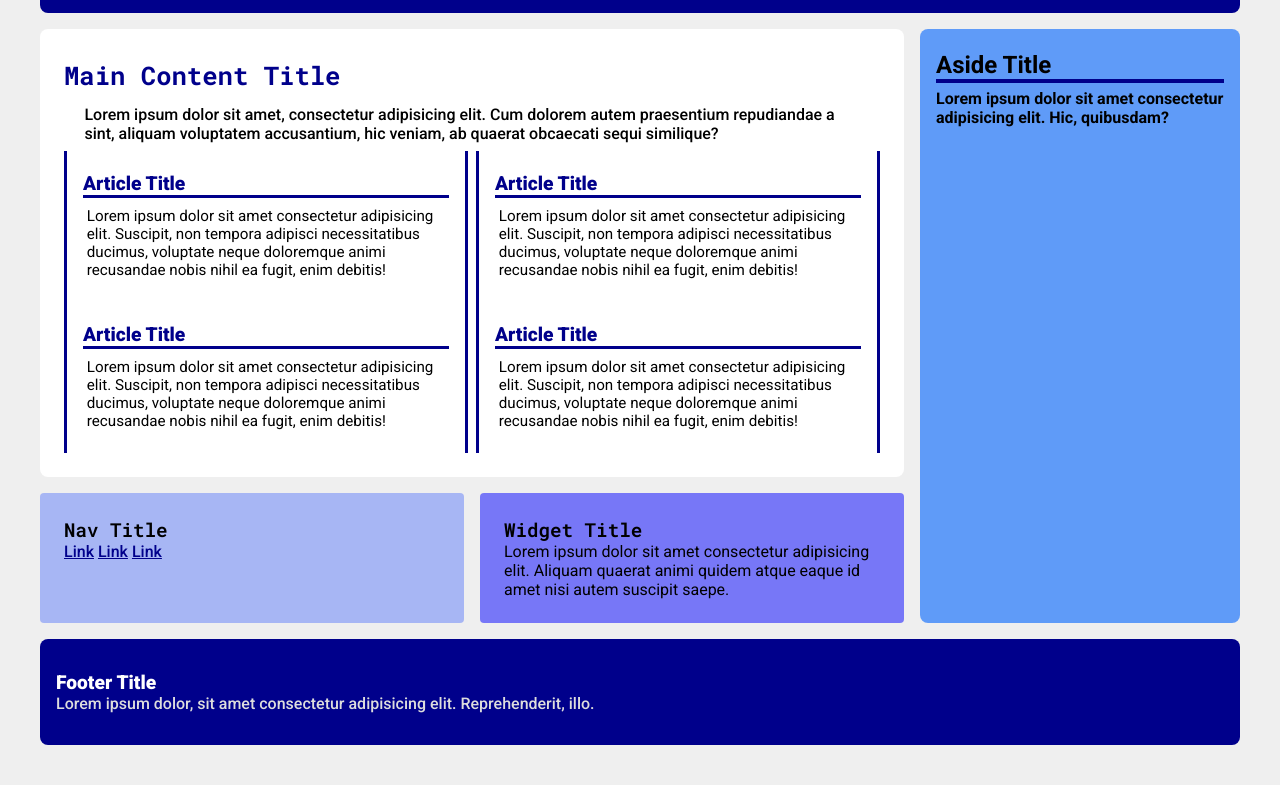
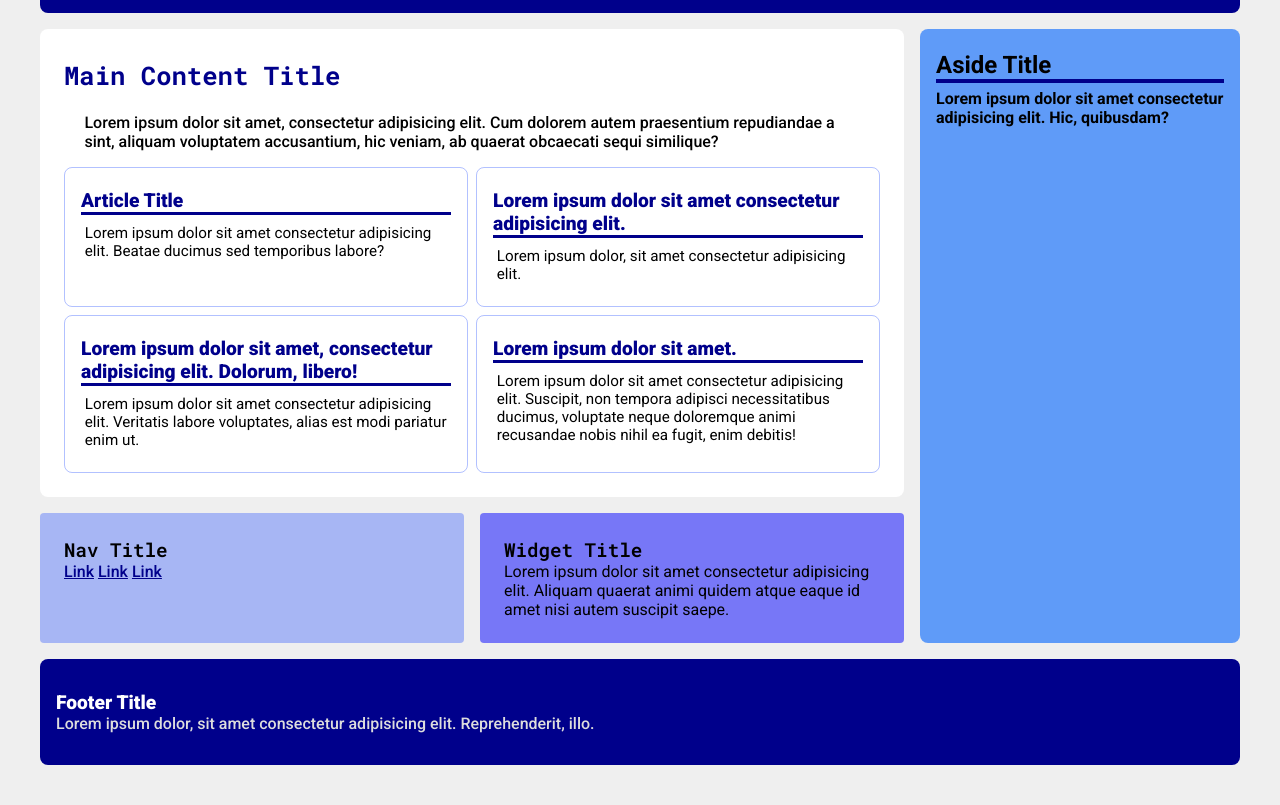
Before and after one commit to Bl4ky113/notasGridLayout, a plain HTML site: page grid-responsive.html in a window 1280 px wide. Shown: the part 102-907 px from the top of the page. Drawn offline with Linux system fonts and the light colour scheme.

Commit message:
Agregado Grid Area y arreglado style de articles

```diff
--- a/grid-responsive.html
+++ b/grid-responsive.html
@@ -24,23 +24,23 @@
          <article>
             <h3 class="article__title">Article Title</h3>
             <p class="article__paragraph">
-               Lorem ipsum dolor sit amet consectetur adipisicing elit. Suscipit, non tempora adipisci necessitatibus ducimus, voluptate neque doloremque animi recusandae nobis nihil ea fugit, enim debitis!
+               Lorem ipsum dolor sit amet consectetur adipisicing elit. Beatae ducimus sed temporibus labore?
             </p>
          </article>
          <article>
-            <h3 class="article__title">Article Title</h3>
+            <h3 class="article__title">Lorem ipsum dolor sit amet consectetur adipisicing elit.</h3>
             <p class="article__paragraph">
-               Lorem ipsum dolor sit amet consectetur adipisicing elit. Suscipit, non tempora adipisci necessitatibus ducimus, voluptate neque doloremque animi recusandae nobis nihil ea fugit, enim debitis!
+               Lorem ipsum dolor, sit amet consectetur adipisicing elit.
             </p>
          </article>
          <article>
-            <h3 class="article__title">Article Title</h3>
+            <h3 class="article__title">Lorem ipsum dolor sit amet, consectetur adipisicing elit. Dolorum, libero!</h3>
             <p class="article__paragraph">
-               Lorem ipsum dolor sit amet consectetur adipisicing elit. Suscipit, non tempora adipisci necessitatibus ducimus, voluptate neque doloremque animi recusandae nobis nihil ea fugit, enim debitis!
+               Lorem ipsum dolor sit amet consectetur adipisicing elit. Veritatis labore voluptates, alias est modi pariatur enim ut.
             </p>
          </article>
          <article>
-            <h3 class="article__title">Article Title</h3>
+            <h3 class="article__title">Lorem ipsum dolor sit amet.</h3>
             <p class="article__paragraph">
                Lorem ipsum dolor sit amet consectetur adipisicing elit. Suscipit, non tempora adipisci necessitatibus ducimus, voluptate neque doloremque animi recusandae nobis nihil ea fugit, enim debitis!
             </p>
--- a/src/scss/grid-responsive.scss
+++ b/src/scss/grid-responsive.scss
@@ -9,6 +9,10 @@
 
  grid-template: auto 1fr auto auto / repeat(2, 1fr) minmax(auto, 20em);
  grid-gap: 1em;
+ grid-template-areas: "header header header"
+                      "main   main   aside "
+                      "nav    widget aside "
+                      "footer footer footer";
 }
 
 header {
@@ -17,8 +21,7 @@ header {
 
  background-color: darkblue;
 
- grid-column: 1 / -1;
- grid-row: span 1;
+ grid-area: header;
 
  .header__title {
   color: white;
@@ -37,10 +40,9 @@ main {
 
  grid-template: repeat(1, 1fr) / repeat(2, 1fr);
  grid-auto-flow: dense row;
- grid-gap: 0 0.5em;
+ grid-gap: 0.5em;
 
- grid-column: span 2;
- grid-row: span 1;
+ grid-area: main;
 
  .content__title {
   margin: 0.2em 0;
@@ -64,8 +66,8 @@ main {
  }
 
  article {
-  border-left: 0.2em solid darkblue;
-  border-right: 0.2em solid darkblue;
+  border: 1px solid rgba(0, 50, 255, 0.3);
+  border-radius: 0.5em;
   padding: 1em;
 
   grid-column: span 1;
@@ -94,8 +96,7 @@ aside {
 
  background-color: rgba(0, 100, 255, 0.6);
 
- grid-column: -2 / -1;
- grid-row: span 2;
+ grid-area: aside;
 
  .aside__title {
   margin: 0.25em 0;
@@ -117,8 +118,7 @@ nav {
 
  background-color: rgba(0, 50, 255, 0.3);
 
- grid-column: span 1;
- grid-row: span 1;
+ grid-area: nav;
 
  .nav__title {
   color: black;
@@ -137,8 +137,7 @@ nav {
 
  background-color: rgba(0, 0, 255, 0.5);
 
- grid-column: span 1;
- grid-row: span 1;
+ grid-area: widget;
 
  .widget__title {
   color: black;
@@ -157,8 +156,7 @@ footer {
 
  background-color: darkblue;
 
- grid-column: 1 / -1;
- grid-row: -2 / -1;
+ grid-area: footer;
 
  .footer__title {
   color: white;
```
Also changed, not shown: src/css/grid-responsive.css.
